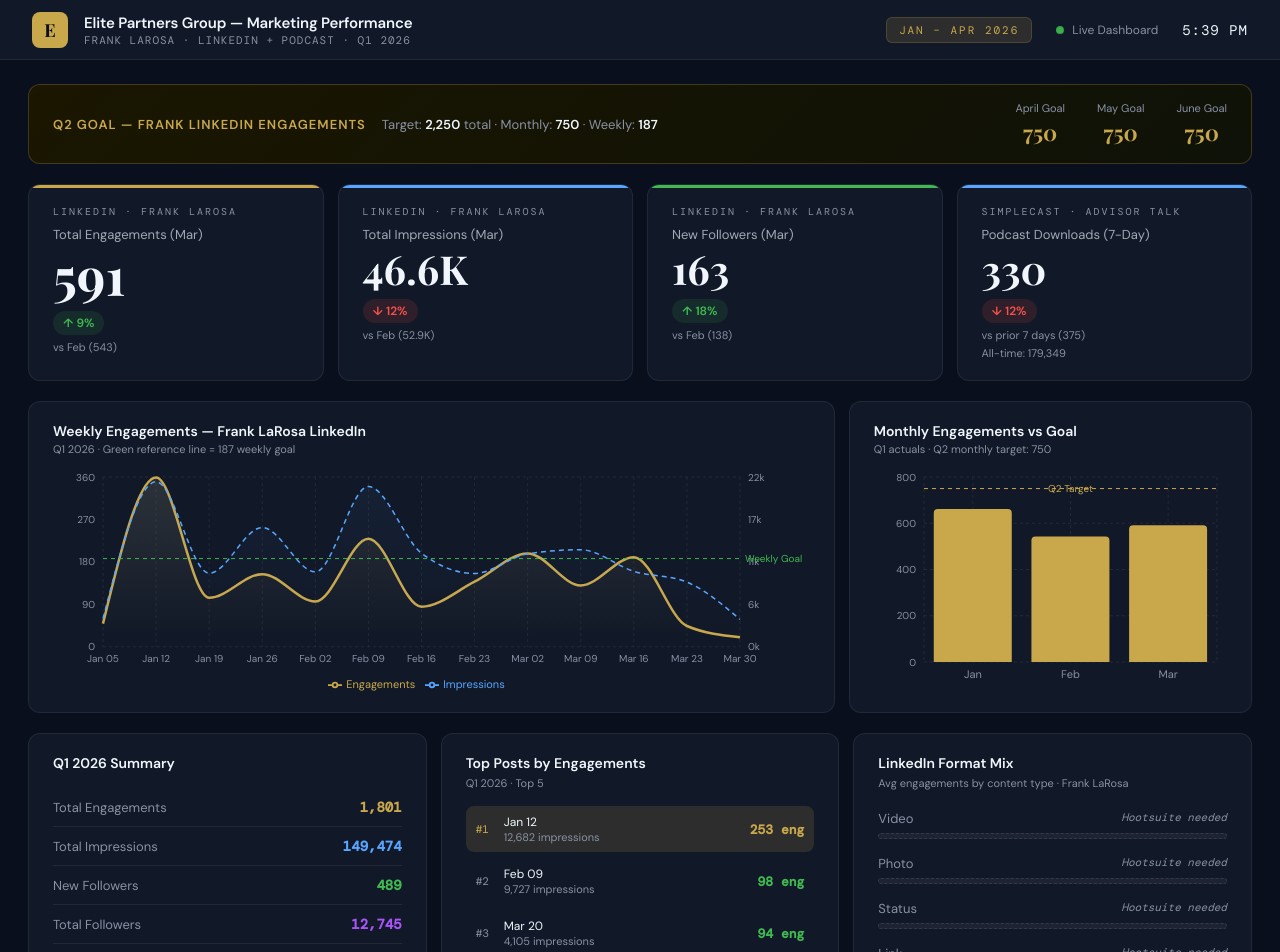
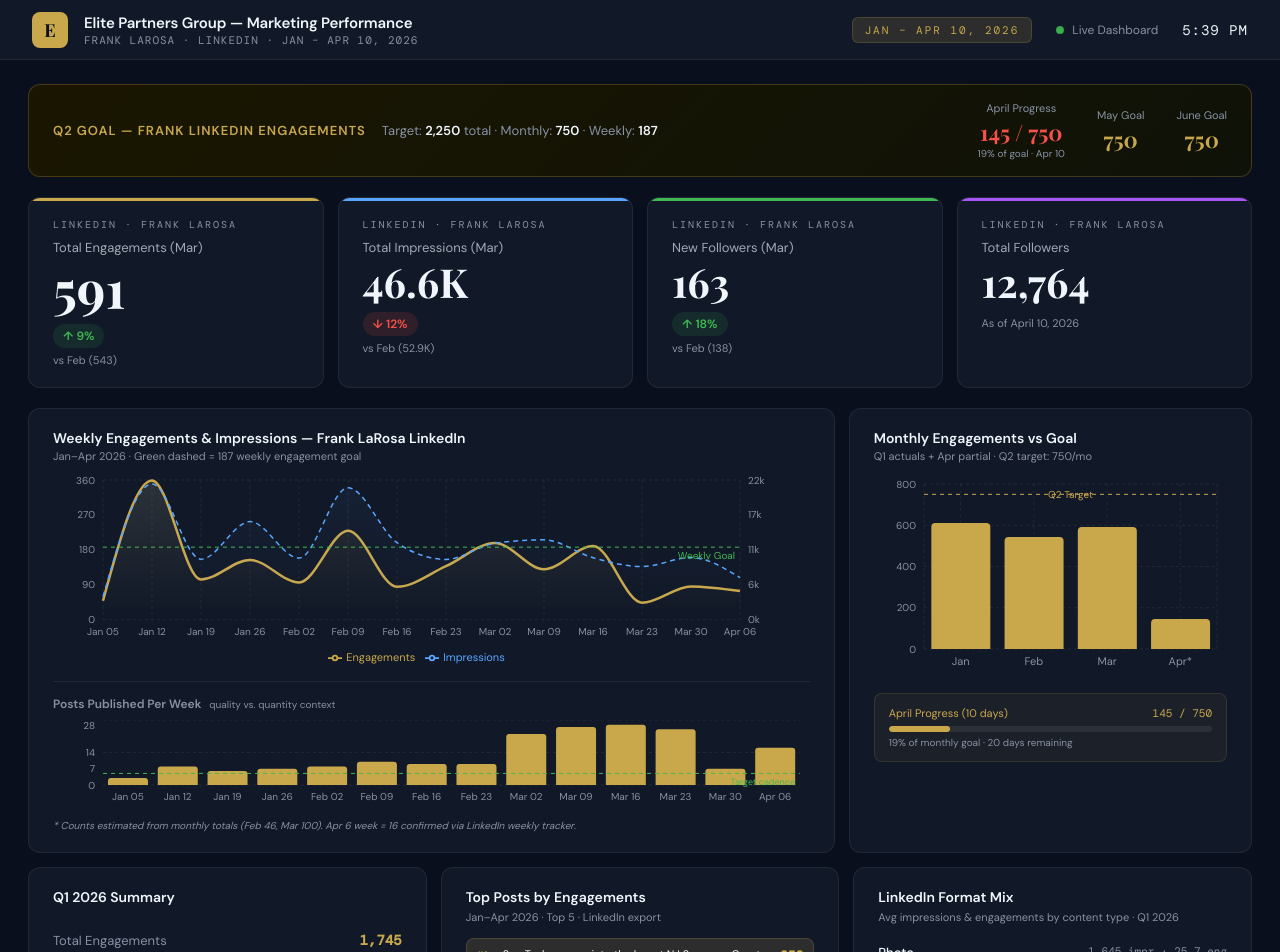
Before and after one commit to acostapabloEC/epg-marketing-dashboard, a React (Vite) app: page / in a window 1280 px wide. Shown: the top 952 px of the page. Built offline with nearby package versions, Linux system fonts and the light colour scheme.

Commit message:
April update + post volume chart + real top posts + format mix

```diff
--- a/src/App.jsx
+++ b/src/App.jsx
@@ -6,48 +6,56 @@
 } from "recharts";
 
 const weeklyData = [
-  { week: "Jan 05", engagements: 49,  impressions: 3648  },
-  { week: "Jan 12", engagements: 359, impressions: 21385 },
-  { week: "Jan 19", engagements: 104, impressions: 9534  },
-  { week: "Jan 26", engagements: 154, impressions: 15452 },
-  { week: "Feb 02", engagements: 96,  impressions: 9714  },
-  { week: "Feb 09", engagements: 229, impressions: 20769 },
-  { week: "Feb 16", engagements: 85,  impressions: 12127 },
-  { week: "Feb 23", engagements: 138, impressions: 9501  },
-  { week: "Mar 02", engagements: 198, impressions: 12040 },
-  { week: "Mar 09", engagements: 130, impressions: 12579 },
-  { week: "Mar 16", engagements: 190, impressions: 9776  },
-  { week: "Mar 23", engagements: 44,  impressions: 8379  },
-  { week: "Mar 30", engagements: 20,  impressions: 3546  },
+  { week: "Jan 05", engagements: 49,  impressions: 3648,  posts: 3  },
+  { week: "Jan 12", engagements: 359, impressions: 21385, posts: 8  },
+  { week: "Jan 19", engagements: 104, impressions: 9534,  posts: 6  },
+  { week: "Jan 26", engagements: 154, impressions: 15452, posts: 7  },
+  { week: "Feb 02", engagements: 96,  impressions: 9714,  posts: 8  },
+  { week: "Feb 09", engagements: 229, impressions: 20769, posts: 10 },
+  { week: "Feb 16", engagements: 85,  impressions: 12127, posts: 9  },
+  { week: "Feb 23", engagements: 138, impressions: 9501,  posts: 9  },
+  { week: "Mar 02", engagements: 198, impressions: 12040, posts: 22 },
+  { week: "Mar 09", engagements: 130, impressions: 12579, posts: 25 },
+  { week: "Mar 16", engagements: 190, impressions: 9776,  posts: 26 },
+  { week: "Mar 23", engagements: 44,  impressions: 8379,  posts: 24 },
+  { week: "Mar 30", engagements: 86,  impressions: 9787,  posts: 7  },
+  { week: "Apr 06", engagements: 74,  impressions: 6632,  posts: 16 },
 ];
 
 const monthlyData = [
-  { month: "Jan", engagements: 662, goal: 750 },
+  { month: "Jan", engagements: 611, goal: 750 },
   { month: "Feb", engagements: 543, goal: 750 },
   { month: "Mar", engagements: 591, goal: 750 },
+  { month: "Apr*", engagements: 145, goal: 750 },
 ];
 
 const topPosts = [
-  { date: "Jan 12", engagements: 253, impressions: 12682 },
-  { date: "Feb 09", engagements: 98,  impressions: 9727  },
-  { date: "Mar 20", engagements: 94,  impressions: 4105  },
-  { date: "Jan 15", engagements: 69,  impressions: 3949  },
-  { date: "Feb 14", engagements: 65,  impressions: 5021  },
+  { date: "Jan 12", engagements: 253, impressions: 12689, preview: "Son Taylor sworn into the bar at NJ Supreme Court — a proud father moment" },
+  { date: "Mar 20", engagements: 99,  impressions: 4359,  preview: "Farewell to Benjamin Hassett after 4 years at Elite Consulting Partners" },
+  { date: "Feb 09", engagements: 98,  impressions: 9729,  preview: "MassMutual's Private Wealth Division — what advisors should pay attention to" },
+  { date: "Jan 15", engagements: 69,  impressions: 3953,  preview: "Cetera/Osaic rumors: separating fact from speculation" },
+  { date: "Feb 14", engagements: 65,  impressions: 5023,  preview: "Valentine's Day: building Elite and building a life with Kim" },
 ];
 
-const formatMix = ["Video", "Photo", "Status", "Link"];
+const formatMix = [
+  { name: "Photo",  avgEng: 25.7, avgImpr: 1645, color: "#3fb950" },
+  { name: "Link",   avgEng: 8.2,  avgImpr: 1400, color: "#c9a84c" },
+  { name: "Status", avgEng: 6.1,  avgImpr: 933,  color: "#58a6ff" },
+  { name: "Video",  avgEng: 4.8,  avgImpr: 429,  color: "#f85149" },
+];
 
-const GOLD    = "#c9a84c";
-const GOLD_DIM= "rgba(201,168,76,0.15)";
-const GREEN   = "#3fb950";
-const GREEN_DIM="rgba(63,185,80,0.12)";
-const RED     = "#f85149";
-const RED_DIM = "rgba(248,81,73,0.12)";
-const BLUE    = "#58a6ff";
-const PURPLE  = "#a855f7";
-const MUTED   = "#8892a4";
-const BORDER  = "rgba(255,255,255,0.07)";
-const SURFACE = "#111827";
+const GOLD     = "#c9a84c";
+const GOLD_DIM = "rgba(201,168,76,0.15)";
+const GREEN    = "#3fb950";
+const GREEN_DIM= "rgba(63,185,80,0.12)";
+const RED      = "#f85149";
+const RED_DIM  = "rgba(248,81,73,0.12)";
+const BLUE     = "#58a6ff";
+const BLUE_DIM = "rgba(88,166,255,0.1)";
+const PURPLE   = "#a855f7";
+const MUTED    = "#8892a4";
+const BORDER   = "rgba(255,255,255,0.07)";
+const SURFACE  = "#111827";
 
 function KpiCard({ source, label, value, delta, deltaLabel, accent, large, sub }) {
   const isUp = delta > 0;
@@ -74,7 +82,9 @@
     <div style={{ background: "#1a2235", border: `1px solid ${BORDER}`, borderRadius: 8, padding: "10px 14px" }}>
       <div style={{ fontSize: 11, color: MUTED, marginBottom: 6 }}>{label}</div>
       {payload.map((p, i) => (
-        <div key={i} style={{ fontSize: 13, color: p.color, marginBottom: 2 }}>{p.name}: <strong>{p.value.toLocaleString()}</strong></div>
+        <div key={i} style={{ fontSize: 13, color: p.color, marginBottom: 2 }}>
+          {p.name}: <strong>{p.value?.toLocaleString()}</strong>
+        </div>
       ))}
     </div>
   );
@@ -93,7 +103,10 @@
   const engMoM  = Math.round(((591 - 543) / 543) * 100);
   const imprMoM = Math.round(((46576 - 52925) / 52925) * 100);
   const follMoM = Math.round(((163 - 138) / 138) * 100);
-  const podMoM  = Math.round(((330 - 375) / 375) * 100);
+  const aprEng  = 145;
+  const aprGoal = 750;
+  const aprPct  = Math.round((aprEng / aprGoal) * 100);
+  const maxFmtImpr = Math.max(...formatMix.map(f => f.avgImpr));
 
   return (
     <div style={{ background: "#0a0f1e", minHeight: "100vh", fontFamily: "'DM Sans', sans-serif", color: "#f0f6fc" }}>
@@ -112,11 +125,11 @@
           <div style={{ width: 36, height: 36, background: GOLD, borderRadius: 8, display: "flex", alignItems: "center", justifyContent: "center", fontFamily: "'Playfair Display', serif", fontSize: 18, fontWeight: 700, color: "#0a0f1e" }}>E</div>
           <div>
             <div style={{ fontSize: 15, fontWeight: 600, letterSpacing: "-0.01em" }}>Elite Partners Group — Marketing Performance</div>
-            <div style={{ fontFamily: "'DM Mono', monospace", fontSize: 11, color: MUTED, letterSpacing: 1, textTransform: "uppercase" }}>Frank LaRosa · LinkedIn + Podcast · Q1 2026</div>
+            <div style={{ fontFamily: "'DM Mono', monospace", fontSize: 11, color: MUTED, letterSpacing: 1, textTransform: "uppercase" }}>Frank LaRosa · LinkedIn · Jan – Apr 10, 2026</div>
           </div>
         </div>
         <div style={{ display: "flex", alignItems: "center", gap: 24 }}>
-          <div style={{ fontFamily: "'DM Mono', monospace", fontSize: 11, letterSpacing: 2, textTransform: "uppercase", background: GOLD_DIM, color: GOLD, padding: "5px 12px", borderRadius: 6, border: `1px solid rgba(201,168,76,0.2)` }}>Jan – Apr 2026</div>
+          <div style={{ fontFamily: "'DM Mono', monospace", fontSize: 11, letterSpacing: 2, textTransform: "uppercase", background: GOLD_DIM, color: GOLD, padding: "5px 12px", borderRadius: 6, border: `1px solid rgba(201,168,76,0.2)` }}>Jan – Apr 10, 2026</div>
           <div style={{ display: "flex", alignItems: "center", gap: 8, fontSize: 12, color: MUTED }}>
             <div style={{ width: 8, height: 8, borderRadius: "50%", background: GREEN, animation: "pulse 2s infinite" }} />
             Live Dashboard
@@ -136,7 +149,12 @@
             </div>
           </div>
           <div style={{ display: "flex", alignItems: "center", gap: 32 }}>
-            {[{ label: "April Goal", val: "750" }, { label: "May Goal", val: "750" }, { label: "June Goal", val: "750" }].map((g) => (
+            <div style={{ textAlign: "center" }}>
+              <div style={{ fontSize: 11, color: MUTED, marginBottom: 2 }}>April Progress</div>
+              <div style={{ fontFamily: "'Playfair Display', serif", fontSize: 22, fontWeight: 700, color: aprPct >= 50 ? GREEN : RED }}>{aprEng} / 750</div>
+              <div style={{ fontSize: 10, color: MUTED }}>{aprPct}% of goal · Apr 10</div>
+            </div>
+            {[{ label: "May Goal", val: "750" }, { label: "June Goal", val: "750" }].map((g) => (
               <div key={g.label} style={{ textAlign: "center" }}>
                 <div style={{ fontSize: 11, color: MUTED, marginBottom: 2 }}>{g.label}</div>
                 <div style={{ fontFamily: "'Playfair Display', serif", fontSize: 22, fontWeight: 700, color: GOLD }}>{g.val}</div>
@@ -150,15 +168,16 @@
           <KpiCard source="LinkedIn · Frank LaRosa" label="Total Engagements (Mar)" value="591" delta={engMoM} deltaLabel="vs Feb (543)" accent={GOLD} large />
           <KpiCard source="LinkedIn · Frank LaRosa" label="Total Impressions (Mar)" value="46.6K" delta={imprMoM} deltaLabel="vs Feb (52.9K)" accent={BLUE} />
           <KpiCard source="LinkedIn · Frank LaRosa" label="New Followers (Mar)" value="163" delta={follMoM} deltaLabel="vs Feb (138)" accent={GREEN} />
-          <KpiCard source="Simplecast · Advisor Talk" label="Podcast Downloads (7-Day)" value="330" delta={podMoM} deltaLabel="vs prior 7 days (375)" sub="All-time: 179,349" accent={BLUE} />
+          <KpiCard source="LinkedIn · Frank LaRosa" label="Total Followers" value="12,764" accent={PURPLE} sub="As of April 10, 2026" />
         </div>
 
         {/* ROW 2: CHARTS */}
-        <div style={{ display: "grid", gridTemplateColumns: "2fr 1fr", gap: 14, marginBottom: 20 }}>
+        <div style={{ display: "grid", gridTemplateColumns: "2fr 1fr", gap: 14, marginBottom: 14 }}>
+
           <div style={{ background: SURFACE, border: `1px solid ${BORDER}`, borderRadius: 12, padding: "20px 24px" }}>
-            <div style={{ fontSize: 14, fontWeight: 600, marginBottom: 2 }}>Weekly Engagements — Frank LaRosa LinkedIn</div>
-            <div style={{ fontSize: 11, color: MUTED, marginBottom: 16 }}>Q1 2026 · Green reference line = 187 weekly goal</div>
-            <ResponsiveContainer width="100%" height={220}>
+            <div style={{ fontSize: 14, fontWeight: 600, marginBottom: 2 }}>Weekly Engagements & Impressions — Frank LaRosa LinkedIn</div>
+            <div style={{ fontSize: 11, color: MUTED, marginBottom: 12 }}>Jan–Apr 2026 · Green dashed = 187 weekly engagement goal</div>
+            <ResponsiveContainer width="100%" height={190}>
               <AreaChart data={weeklyData} margin={{ top: 5, right: 10, left: -10, bottom: 0 }}>
                 <defs>
                   <linearGradient id="engGrad" x1="0" y1="0" x2="0" y2="1">
@@ -176,17 +195,37 @@
                 <YAxis yAxisId="right" orientation="right" tick={{ fill: MUTED, fontSize: 10 }} axisLine={false} tickLine={false} tickFormatter={v => `${(v/1000).toFixed(0)}k`} />
                 <Tooltip content={<CustomTooltip />} />
                 <Legend wrapperStyle={{ fontSize: 11, color: MUTED }} />
-                <ReferenceLine yAxisId="left" y={187} stroke={GREEN} strokeDasharray="4 4" label={{ value: "Weekly Goal", fill: GREEN, fontSize: 10, position: "right" }} />
+                <ReferenceLine yAxisId="left" y={187} stroke={GREEN} strokeDasharray="4 4" label={{ value: "Weekly Goal", fill: GREEN, fontSize: 10, position: "insideTopRight" }} />
                 <Area yAxisId="left" type="monotone" dataKey="engagements" name="Engagements" stroke={GOLD} strokeWidth={2.5} fill="url(#engGrad)" dot={false} activeDot={{ r: 5, fill: GOLD }} />
                 <Area yAxisId="right" type="monotone" dataKey="impressions" name="Impressions" stroke={BLUE} strokeWidth={1.5} fill="url(#imprGrad)" strokeDasharray="5 4" dot={false} />
               </AreaChart>
             </ResponsiveContainer>
+
+            <div style={{ borderTop: `1px solid ${BORDER}`, marginTop: 16, paddingTop: 14 }}>
+              <div style={{ fontSize: 12, fontWeight: 600, color: MUTED, marginBottom: 8 }}>
+                Posts Published Per Week
+                <span style={{ fontWeight: 400, fontSize: 10, marginLeft: 8 }}>quality vs. quantity context</span>
+              </div>
+              <ResponsiveContainer width="100%" height={95}>
+                <BarChart data={weeklyData} margin={{ top: 0, right: 10, left: -10, bottom: 0 }}>
+                  <CartesianGrid strokeDasharray="3 3" stroke={BORDER} vertical={false} />
+                  <XAxis dataKey="week" tick={{ fill: MUTED, fontSize: 10 }} axisLine={false} tickLine={false} />
+                  <YAxis tick={{ fill: MUTED, fontSize: 10 }} axisLine={false} tickLine={false} />
+                  <Tooltip content={<CustomTooltip />} />
+                  <ReferenceLine y={5} stroke={GREEN} strokeDasharray="4 4" label={{ value: "Target cadence", fill: GREEN, fontSize: 9, position: "insideTopRight" }} />
+                  <Bar dataKey="posts" name="Posts" fill={GOLD} radius={[3, 3, 0, 0]} />
+                </BarChart>
+              </ResponsiveContainer>
+              <div style={{ fontSize: 10, color: MUTED, marginTop: 4, fontStyle: "italic" }}>
+                * Counts estimated from monthly totals (Feb 46, Mar 100). Apr 6 week = 16 confirmed via LinkedIn weekly tracker.
+              </div>
+            </div>
           </div>
 
           <div style={{ background: SURFACE, border: `1px solid ${BORDER}`, borderRadius: 12, padding: "20px 24px" }}>
             <div style={{ fontSize: 14, fontWeight: 600, marginBottom: 2 }}>Monthly Engagements vs Goal</div>
-            <div style={{ fontSize: 11, color: MUTED, marginBottom: 16 }}>Q1 actuals · Q2 monthly target: 750</div>
-            <ResponsiveContainer width="100%" height={220}>
+            <div style={{ fontSize: 11, color: MUTED, marginBottom: 16 }}>Q1 actuals + Apr partial · Q2 target: 750/mo</div>
+            <ResponsiveContainer width="100%" height={200}>
               <BarChart data={monthlyData} margin={{ top: 5, right: 10, left: -10, bottom: 0 }}>
                 <CartesianGrid strokeDasharray="3 3" stroke={BORDER} />
                 <XAxis dataKey="month" tick={{ fill: MUTED, fontSize: 11 }} axisLine={false} tickLine={false} />
@@ -196,60 +235,70 @@
                 <Bar dataKey="engagements" name="Engagements" fill={GOLD} radius={[4, 4, 0, 0]} />
               </BarChart>
             </ResponsiveContainer>
+            <div style={{ marginTop: 14, padding: "12px 14px", background: "rgba(201,168,76,0.06)", border: `1px solid rgba(201,168,76,0.15)`, borderRadius: 8 }}>
+              <div style={{ display: "flex", justifyContent: "space-between", marginBottom: 6 }}>
+                <span style={{ fontSize: 11, color: GOLD }}>April Progress (10 days)</span>
+                <span style={{ fontFamily: "'DM Mono', monospace", fontSize: 11, color: GOLD }}>{aprEng} / 750</span>
+              </div>
+              <div style={{ height: 6, background: "rgba(255,255,255,0.07)", borderRadius: 3, overflow: "hidden" }}>
+                <div style={{ height: "100%", width: `${Math.min(aprPct, 100)}%`, background: aprPct >= 50 ? GREEN : GOLD, borderRadius: 3 }} />
+              </div>
+              <div style={{ fontSize: 10, color: MUTED, marginTop: 4 }}>{aprPct}% of monthly goal · 20 days remaining</div>
+            </div>
           </div>
         </div>
 
-        {/* ROW 3: BOTTOM CARDS */}
+        {/* ROW 3: BOTTOM */}
         <div style={{ display: "grid", gridTemplateColumns: "1fr 1fr 1fr", gap: 14 }}>
 
-          {/* Q1 Summary */}
           <div style={{ background: SURFACE, border: `1px solid ${BORDER}`, borderRadius: 12, padding: "20px 24px" }}>
             <div style={{ fontSize: 14, fontWeight: 600, marginBottom: 16 }}>Q1 2026 Summary</div>
             {[
-              { label: "Total Engagements", val: "1,801",   color: GOLD   },
-              { label: "Total Impressions",  val: "149,474", color: BLUE   },
-              { label: "New Followers",       val: "489",    color: GREEN  },
-              { label: "Total Followers",     val: "12,745", color: PURPLE },
-              { label: "Avg Eng / Month",     val: "600",    color: MUTED  },
+              { label: "Total Engagements",  val: "1,745",   color: GOLD   },
+              { label: "Total Impressions",   val: "149,474", color: BLUE   },
+              { label: "New Followers",        val: "459",    color: GREEN  },
+              { label: "Total Followers",      val: "12,764", color: PURPLE },
+              { label: "Avg Eng / Month",      val: "582",    color: MUTED  },
+              { label: "Posts Published",      val: "~181",   color: MUTED  },
             ].map((item) => (
-              <div key={item.label} style={{ display: "flex", justifyContent: "space-between", alignItems: "center", padding: "10px 0", borderBottom: `1px solid ${BORDER}` }}>
+              <div key={item.label} style={{ display: "flex", justifyContent: "space-between", alignItems: "center", padding: "9px 0", borderBottom: `1px solid ${BORDER}` }}>
                 <span style={{ fontSize: 13, color: MUTED }}>{item.label}</span>
                 <span style={{ fontFamily: "'DM Mono', monospace", fontSize: 14, fontWeight: 600, color: item.color }}>{item.val}</span>
               </div>
             ))}
           </div>
 
-          {/* Top Posts */}
           <div style={{ background: SURFACE, border: `1px solid ${BORDER}`, borderRadius: 12, padding: "20px 24px" }}>
             <div style={{ fontSize: 14, fontWeight: 600, marginBottom: 4 }}>Top Posts by Engagements</div>
-            <div style={{ fontSize: 11, color: MUTED, marginBottom: 16 }}>Q1 2026 · Top 5</div>
+            <div style={{ fontSize: 11, color: MUTED, marginBottom: 14 }}>Jan–Apr 2026 · Top 5 · LinkedIn export</div>
             {topPosts.map((p, i) => (
-              <div key={i} style={{ display: "flex", alignItems: "center", gap: 12, padding: "8px 10px", borderRadius: 8, background: i === 0 ? GOLD_DIM : "transparent", marginBottom: 6 }}>
-                <div style={{ fontFamily: "'DM Mono', monospace", fontSize: 11, color: i === 0 ? GOLD : MUTED, width: 16 }}>#{i + 1}</div>
-                <div style={{ flex: 1 }}>
-                  <div style={{ fontSize: 12, color: "#f0f6fc" }}>{p.date}</div>
-                  <div style={{ fontSize: 11, color: MUTED }}>{p.impressions.toLocaleString()} impressions</div>
+              <div key={i} style={{ display: "flex", alignItems: "flex-start", gap: 10, padding: "8px 10px", borderRadius: 8, background: i === 0 ? GOLD_DIM : "transparent", marginBottom: 6, border: i === 0 ? `1px solid rgba(201,168,76,0.2)` : "1px solid transparent" }}>
+                <div style={{ fontFamily: "'DM Mono', monospace", fontSize: 11, color: i === 0 ? GOLD : MUTED, width: 16, flexShrink: 0, paddingTop: 1 }}>#{i + 1}</div>
+                <div style={{ flex: 1, minWidth: 0 }}>
+                  <div style={{ fontSize: 11, color: "#f0f6fc", lineHeight: 1.4, marginBottom: 3, overflow: "hidden", display: "-webkit-box", WebkitLineClamp: 2, WebkitBoxOrient: "vertical" }}>{p.preview}</div>
+                  <div style={{ fontSize: 10, color: MUTED }}>{p.date} · {p.impressions.toLocaleString()} impr</div>
                 </div>
-                <div style={{ fontFamily: "'DM Mono', monospace", fontSize: 13, fontWeight: 600, color: i === 0 ? GOLD : GREEN }}>{p.engagements} eng</div>
+                <div style={{ fontFamily: "'DM Mono', monospace", fontSize: 13, fontWeight: 600, color: i === 0 ? GOLD : GREEN, flexShrink: 0 }}>{p.engagements}</div>
               </div>
             ))}
           </div>
 
-          {/* Format Mix Placeholder */}
           <div style={{ background: SURFACE, border: `1px solid ${BORDER}`, borderRadius: 12, padding: "20px 24px" }}>
             <div style={{ fontSize: 14, fontWeight: 600, marginBottom: 4 }}>LinkedIn Format Mix</div>
-            <div style={{ fontSize: 11, color: MUTED, marginBottom: 20 }}>Avg engagements by content type · Frank LaRosa</div>
+            <div style={{ fontSize: 11, color: MUTED, marginBottom: 20 }}>Avg impressions & engagements by content type · Q1 2026</div>
             {formatMix.map((f, i) => (
-              <div key={i} style={{ marginBottom: 16 }}>
-                <div style={{ display: "flex", justifyContent: "space-between", marginBottom: 6 }}>
-                  <span style={{ fontSize: 13, color: MUTED }}>{f}</span>
-                  <span style={{ fontFamily: "'DM Mono', monospace", fontSize: 11, color: MUTED, fontStyle: "italic" }}>Hootsuite needed</span>
+              <div key={i} style={{ marginBottom: 18 }}>
+                <div style={{ display: "flex", justifyContent: "space-between", marginBottom: 5 }}>
+                  <span style={{ fontSize: 13, color: "#f0f6fc", fontWeight: 500 }}>{f.name}</span>
+                  <span style={{ fontFamily: "'DM Mono', monospace", fontSize: 11, color: MUTED }}>{f.avgImpr.toLocaleString()} impr · {f.avgEng} eng</span>
                 </div>
-                <div style={{ height: 6, background: "rgba(255,255,255,0.05)", borderRadius: 3, border: `1px dashed rgba(255,255,255,0.1)` }} />
+                <div style={{ height: 7, background: "rgba(255,255,255,0.06)", borderRadius: 3, overflow: "hidden" }}>
+                  <div style={{ height: "100%", width: `${(f.avgImpr / maxFmtImpr) * 100}%`, background: f.color, borderRadius: 3 }} />
+                </div>
               </div>
             ))}
-            <div style={{ marginTop: 12, padding: "10px 14px", background: "rgba(201,168,76,0.06)", border: `1px solid rgba(201,168,76,0.15)`, borderRadius: 8, fontSize: 11, color: GOLD, lineHeight: 1.5 }}>
-              ⚠ Awaiting Hootsuite export — video vs photo vs text vs link
+            <div style={{ marginTop: 8, padding: "10px 14px", background: BLUE_DIM, border: `1px solid rgba(88,166,255,0.15)`, borderRadius: 8, fontSize: 11, color: BLUE, lineHeight: 1.5 }}>
+              💡 Photo is Frank's highest-performing format — nearly abandoned in March in favor of video.
             </div>
           </div>
 
@@ -259,7 +308,7 @@
       {/* FOOTER */}
       <div style={{ borderTop: `1px solid ${BORDER}`, padding: "12px 32px", display: "flex", justifyContent: "space-between", fontFamily: "'DM Mono', monospace", fontSize: 10, color: MUTED, marginTop: 24 }}>
         <span>Elite Partners Group · Marketing Dashboard · Frank LaRosa LinkedIn</span>
-        <span>Sources: LinkedIn Analytics Export (Q1 2026) · Simplecast (Advisor Talk)</span>
+        <span>Source: LinkedIn Analytics Export · Jan 11 – Apr 10, 2026</span>
         <span>Q2 Engagement Goal: 2,250 · Monthly: 750 · Weekly: 187</span>
       </div>
     </div>
```
